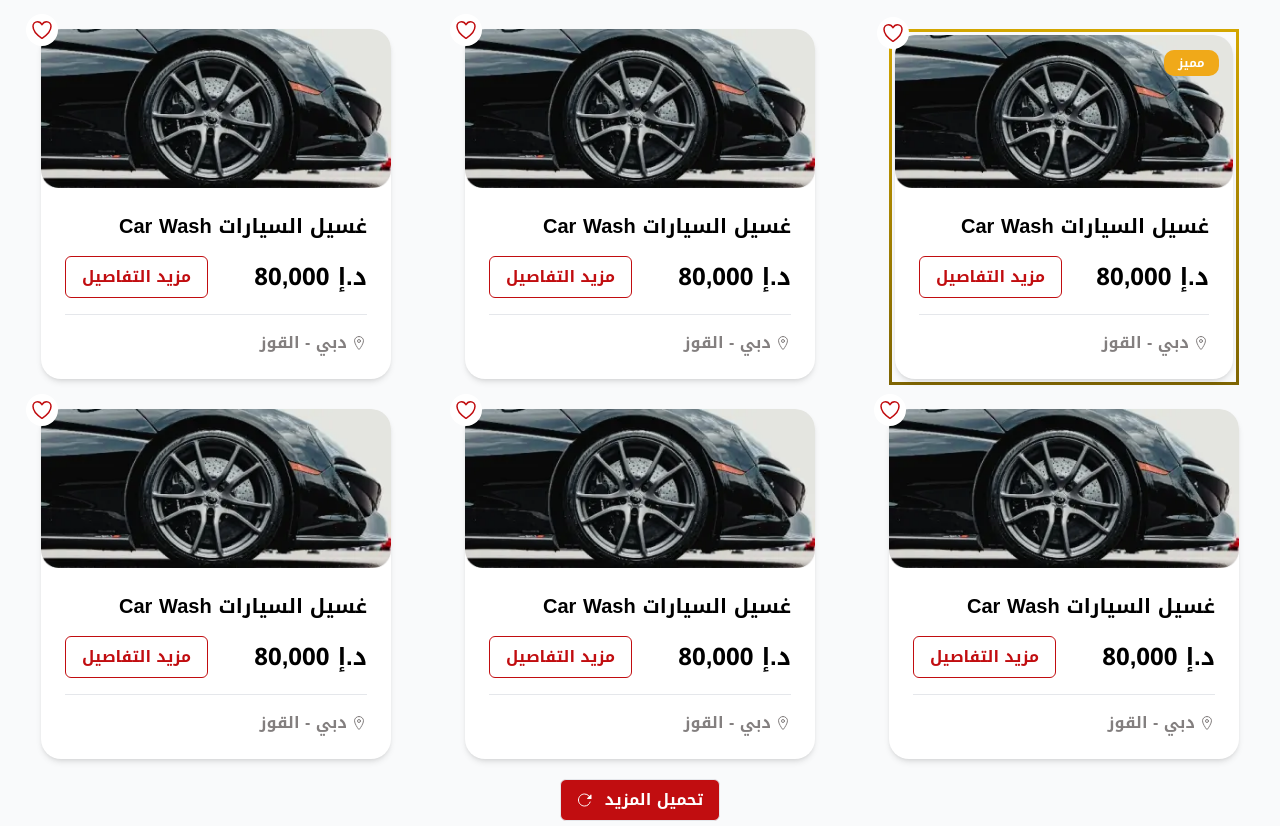
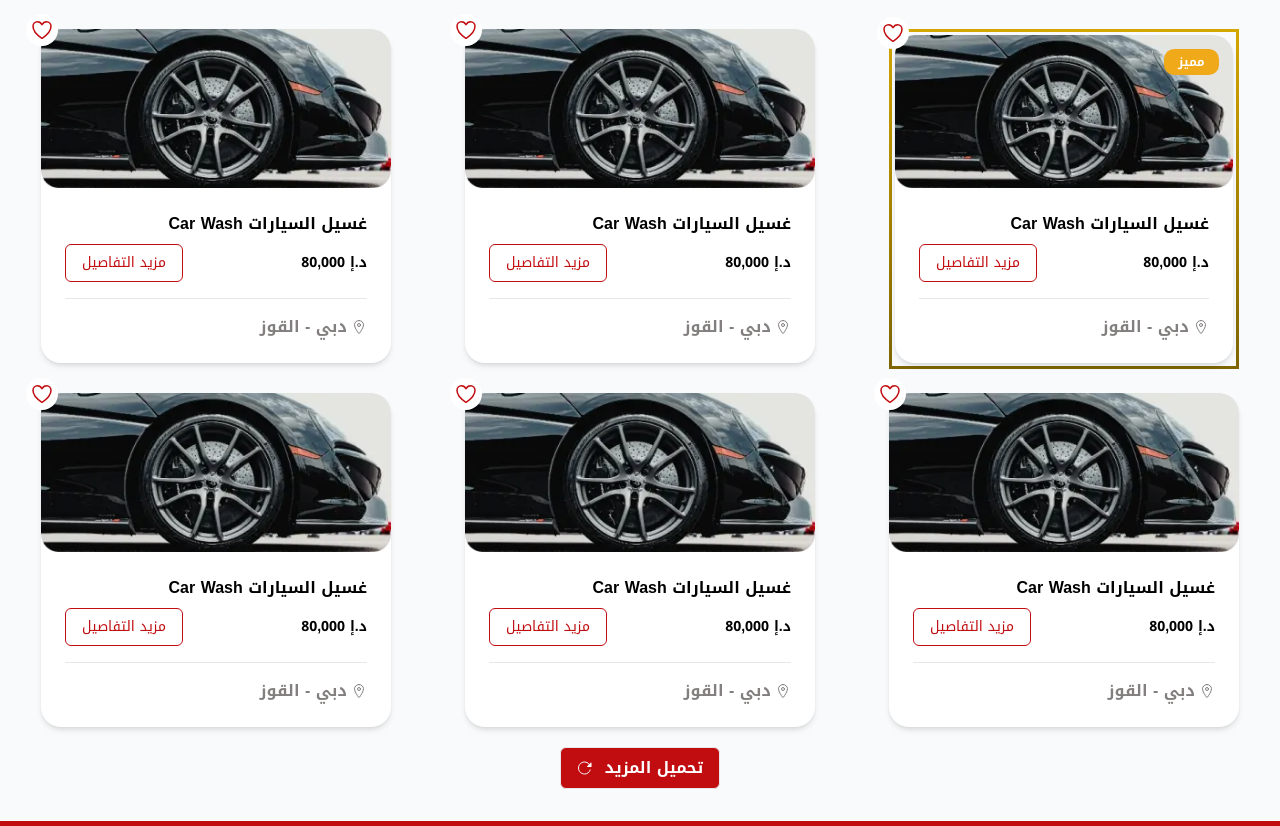
Before and after one commit to AQuadic/2G9Front, a website: page services.html in a window 1280 px wide. Shown: the part 204-1030 px from the top of the page. Drawn offline with nearby package versions, Linux system fonts and the light colour scheme.

Commit message:
Services Cards

```diff
--- a/services.html
+++ b/services.html
@@ -56,13 +56,13 @@
                         <div class="card rounded-[20px] overflow-hidden bg-white shadow-md">
                             <img class="object-contain" src="./images/Rectangle8133.webp" alt="Washing">
                             <div class="p-4 sm:p-6">
-                                <h2 class="font-bold text-lg sm:text-xl mb-2 text-right ltr:text-left">
+                                <h2 class="font-bold text-[16px] mb-2 text-right ltr:text-left">
                                     غسيل السيارات Car Wash
                                 </h2>
-                                <div class="sm:flex flex-col sm:flex-row justify-between items-center mt-4 mb-4 hidden">
-                                    <p class="font-bold text-xl sm:text-2xl">د.إ 80,000</p>
+                                <div class="sm:flex flex-col sm:flex-row justify-between items-center mt-1 mb-1 hidden">
+                                    <p class="font-bold text-sm">د.إ 80,000</p>
                                     <a href="./washing.html">
-                                        <button class="bg-transparent text-[#C10D10] font-semibold py-2 px-4 border border-[#C10D10] rounded-md mt-2 sm:mt-0">
+                                        <button class="bg-transparent text-[#C10D10] font-medium text-sm py-2 px-4 border border-[#C10D10] rounded-md mt-2 sm:mt-0">
                                             مزيد التفاصيل
                                         </button>
                                     </a>
@@ -81,13 +81,13 @@
                         <div class="card rounded-[20px] overflow-hidden bg-white shadow-md">
                             <img class="object-contain" src="./images/Rectangle8133.webp" alt="Washing">
                             <div class="p-4 sm:p-6">
-                                <h2 class="font-bold text-lg sm:text-xl mb-2 text-right ltr:text-left">
+                                <h2 class="font-bold text-[16px] mb-2 text-right ltr:text-left">
                                     غسيل السيارات Car Wash
                                 </h2>
-                                <div class="sm:flex flex-col sm:flex-row justify-between items-center mt-4 mb-4 hidden">
-                                    <p class="font-bold text-xl sm:text-2xl">د.إ 80,000</p>
+                                <div class="sm:flex flex-col sm:flex-row justify-between items-center mt-1 mb-1 hidden">
+                                    <p class="font-bold text-sm">د.إ 80,000</p>
                                     <a href="./washing.html">
-                                        <button class="bg-transparent text-[#C10D10] font-semibold py-2 px-4 border border-[#C10D10] rounded-md mt-2 sm:mt-0">
+                                        <button class="bg-transparent text-[#C10D10] font-medium text-sm py-2 px-4 border border-[#C10D10] rounded-md mt-2 sm:mt-0">
                                             مزيد التفاصيل
                                         </button>
                                     </a>
@@ -106,13 +106,13 @@
                         <div class="card rounded-[20px] overflow-hidden bg-white shadow-md">
                             <img class="object-contain" src="./images/Rectangle8133.webp" alt="Washing">
                             <div class="p-4 sm:p-6">
-                                <h2 class="font-bold text-lg sm:text-xl mb-2 text-right ltr:text-left">
+                                <h2 class="font-bold text-[16px] mb-2 text-right ltr:text-left">
                                     غسيل السيارات Car Wash
                                 </h2>
-                                <div class="sm:flex flex-col sm:flex-row justify-between items-center mt-4 mb-4 hidden">
-                                    <p class="font-bold text-xl sm:text-2xl">د.إ 80,000</p>
+                                <div class="sm:flex flex-col sm:flex-row justify-between items-center mt-1 mb-1 hidden">
+                                    <p class="font-bold text-sm">د.إ 80,000</p>
                                     <a href="./washing.html">
-                                        <button class="bg-transparent text-[#C10D10] font-semibold py-2 px-4 border border-[#C10D10] rounded-md mt-2 sm:mt-0">
+                                        <button class="bg-transparent text-[#C10D10] font-medium text-sm py-2 px-4 border border-[#C10D10] rounded-md mt-2 sm:mt-0">
                                             مزيد التفاصيل
                                         </button>
                                     </a>
@@ -131,13 +131,13 @@
                         <div class="card rounded-[20px] overflow-hidden bg-white shadow-md">
                             <img class="object-contain" src="./images/Rectangle8133.webp" alt="Washing">
                             <div class="p-4 sm:p-6">
-                                <h2 class="font-bold text-lg sm:text-xl mb-2 text-right ltr:text-left">
+                                <h2 class="font-bold text-[16px] mb-2 text-right ltr:text-left">
                                     غسيل السيارات Car Wash
                                 </h2>
-                                <div class="sm:flex flex-col sm:flex-row justify-between items-center mt-4 mb-4 hidden">
-                                    <p class="font-bold text-xl sm:text-2xl">د.إ 80,000</p>
+                                <div class="sm:flex flex-col sm:flex-row justify-between items-center mt-1 mb-1 hidden">
+                                    <p class="font-bold text-sm">د.إ 80,000</p>
                                     <a href="./washing.html">
-                                        <button class="bg-transparent text-[#C10D10] font-semibold py-2 px-4 border border-[#C10D10] rounded-md mt-2 sm:mt-0">
+                                        <button class="bg-transparent text-[#C10D10] font-medium text-sm py-2 px-4 border border-[#C10D10] rounded-md mt-2 sm:mt-0">
                                             مزيد التفاصيل
                                         </button>
                                     </a>
@@ -156,13 +156,13 @@
                         <div class="card rounded-[20px] overflow-hidden bg-white shadow-md">
                             <img class="object-contain" src="./images/Rectangle8133.webp" alt="Washing">
                             <div class="p-4 sm:p-6">
-                                <h2 class="font-bold text-lg sm:text-xl mb-2 text-right ltr:text-left">
+                                <h2 class="font-bold text-[16px] mb-2 text-right ltr:text-left">
                                     غسيل السيارات Car Wash
                                 </h2>
-                                <div class="sm:flex flex-col sm:flex-row justify-between items-center mt-4 mb-4 hidden">
-                                    <p class="font-bold text-xl sm:text-2xl">د.إ 80,000</p>
+                                <div class="sm:flex flex-col sm:flex-row justify-between items-center mt-1 mb-1 hidden">
+                                    <p class="font-bold text-sm">د.إ 80,000</p>
                                     <a href="./washing.html">
-                                        <button class="bg-transparent text-[#C10D10] font-semibold py-2 px-4 border border-[#C10D10] rounded-md mt-2 sm:mt-0">
+                                        <button class="bg-transparent text-[#C10D10] font-medium text-sm py-2 px-4 border border-[#C10D10] rounded-md mt-2 sm:mt-0">
                                             مزيد التفاصيل
                                         </button>
                                     </a>
@@ -181,13 +181,13 @@
                         <div class="card rounded-[20px] overflow-hidden bg-white shadow-md">
                             <img class="object-contain" src="./images/Rectangle8133.webp" alt="Washing">
                             <div class="p-4 sm:p-6">
-                                <h2 class="font-bold text-lg sm:text-xl mb-2 text-right ltr:text-left">
+                                <h2 class="font-bold text-[16px] mb-2 text-right ltr:text-left">
                                     غسيل السيارات Car Wash
                                 </h2>
-                                <div class="sm:flex flex-col sm:flex-row justify-between items-center mt-4 mb-4 hidden">
-                                    <p class="font-bold text-xl sm:text-2xl">د.إ 80,000</p>
+                                <div class="sm:flex flex-col sm:flex-row justify-between items-center mt-1 mb-1 hidden">
+                                    <p class="font-bold text-sm">د.إ 80,000</p>
                                     <a href="./washing.html">
-                                        <button class="bg-transparent text-[#C10D10] font-semibold py-2 px-4 border border-[#C10D10] rounded-md mt-2 sm:mt-0">
+                                        <button class="bg-transparent text-[#C10D10] font-medium text-sm py-2 px-4 border border-[#C10D10] rounded-md mt-2 sm:mt-0">
                                             مزيد التفاصيل
                                         </button>
                                     </a>
```
